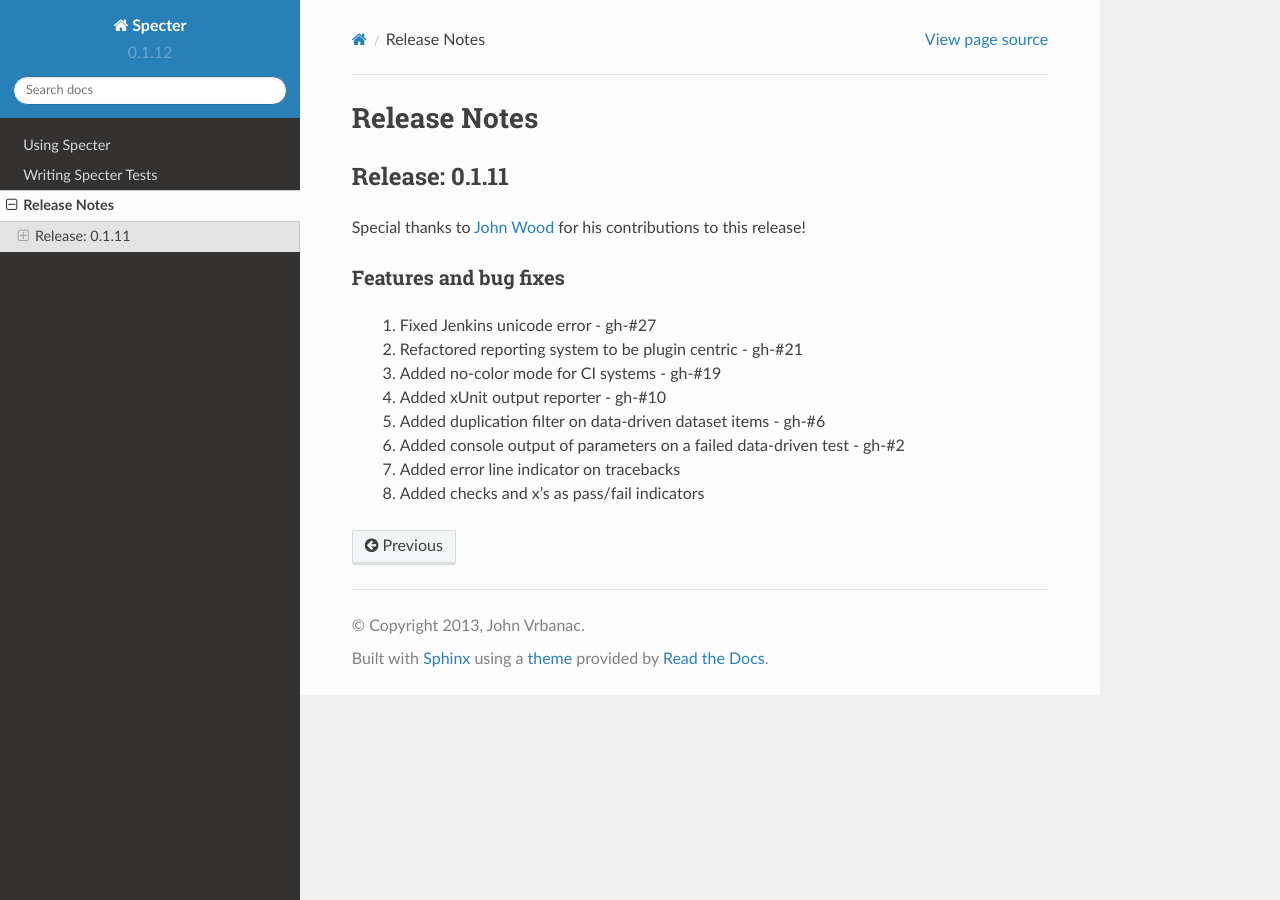
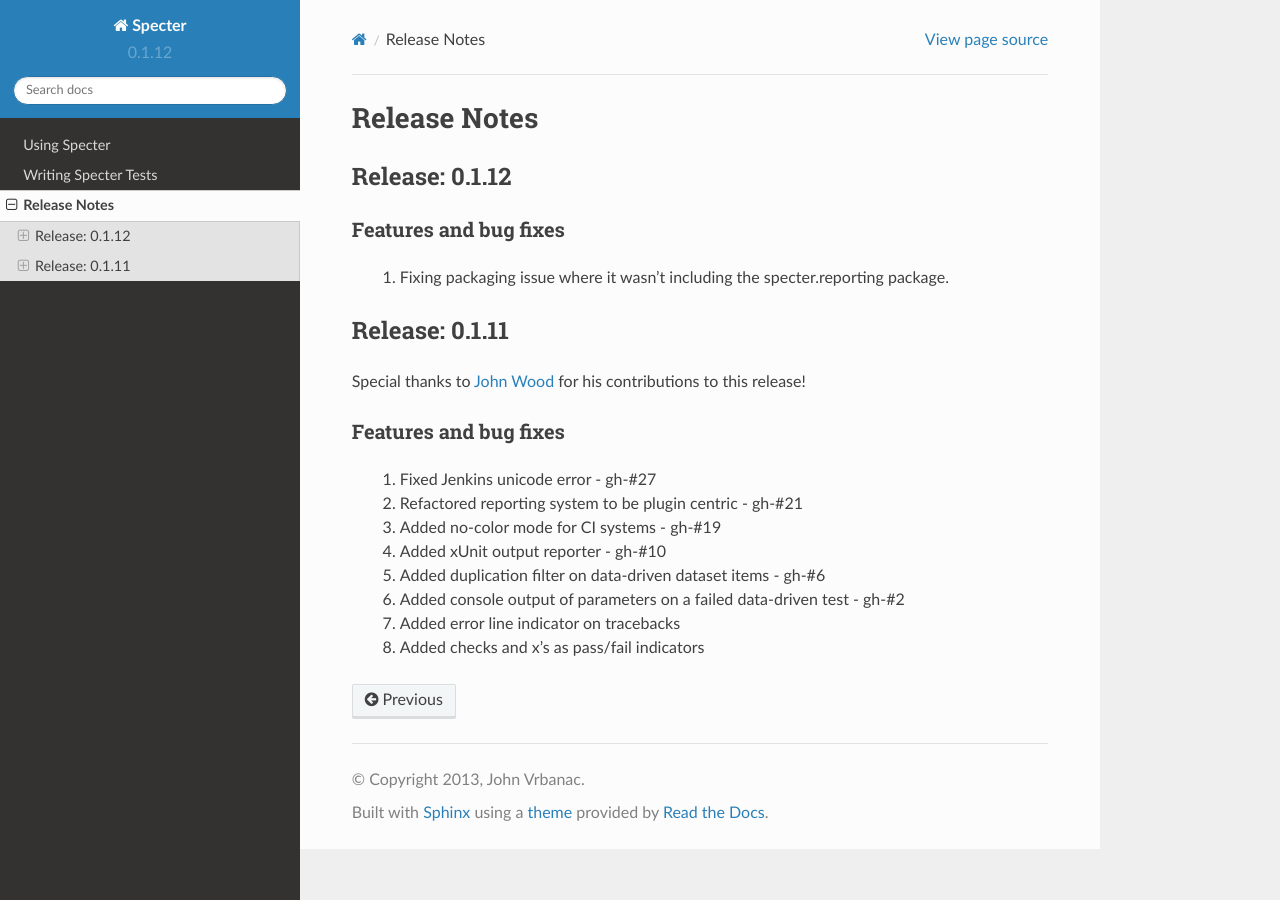
Before and after one commit to jmvrbanac/Specter, a Sphinx documentation site: the page built from docs/release_notes/index.rst, in a window 1280 px wide. Built offline with Sphinx 7.4.7 and the Read the Docs theme 2.0.0, drawn with Linux system fonts in a browser that asks for light colours.

Commit message:
Fixing PyPi packaging

```diff
--- a/docs/release_notes/index.rst
+++ b/docs/release_notes/index.rst
@@ -3,6 +3,15 @@
 
 Release Notes
 =================
+
+Release: 0.1.12
+----------------
+
+Features and bug fixes
+^^^^^^^^^^^^^^^^^^^^^^^^
+
+ #. Fixing packaging issue where it wasn't including the specter.reporting package.
+
 
 Release: 0.1.11
 ----------------
--- a/pypi_description.rst
+++ b/pypi_description.rst
@@ -15,7 +15,7 @@
 Getting Started
 ~~~~~~~~~~~~~~~~
 
-- Specter 0.1.11 `Documentation <http://docs.specterframework.com/en/0.1.11/>`_
+- Specter 0.1.12 `Documentation <http://docs.specterframework.com/en/0.1.12/>`_
 - Problems or Questions? Ask us on Freenode on the #specterframework channel
 
 Continuous Integration
@@ -34,7 +34,6 @@
     :target: http://badge.fury.io/py/Specter
     :alt: Specter PyPi Package Page
 
-|
 
 Release Notes
 ~~~~~~~~~~~~~~
--- a/setup.py
+++ b/setup.py
@@ -20,7 +20,7 @@
 setup(
     name='Specter',
     version='0.1.12',
-    packages=['specter'],
+    packages=['specter', 'specter.reporting'],
     url='https://github.com/jmvrbanac/Specter',
     license='MIT License',
     author='John Vrbanac',
```
